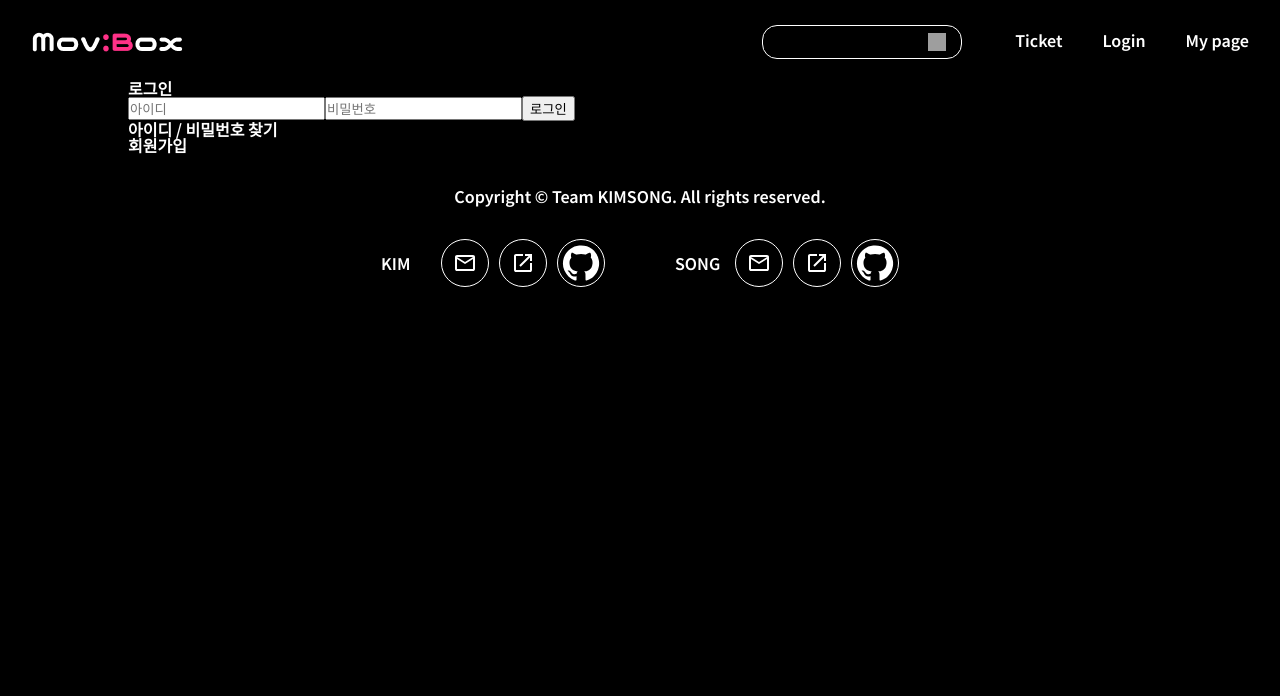
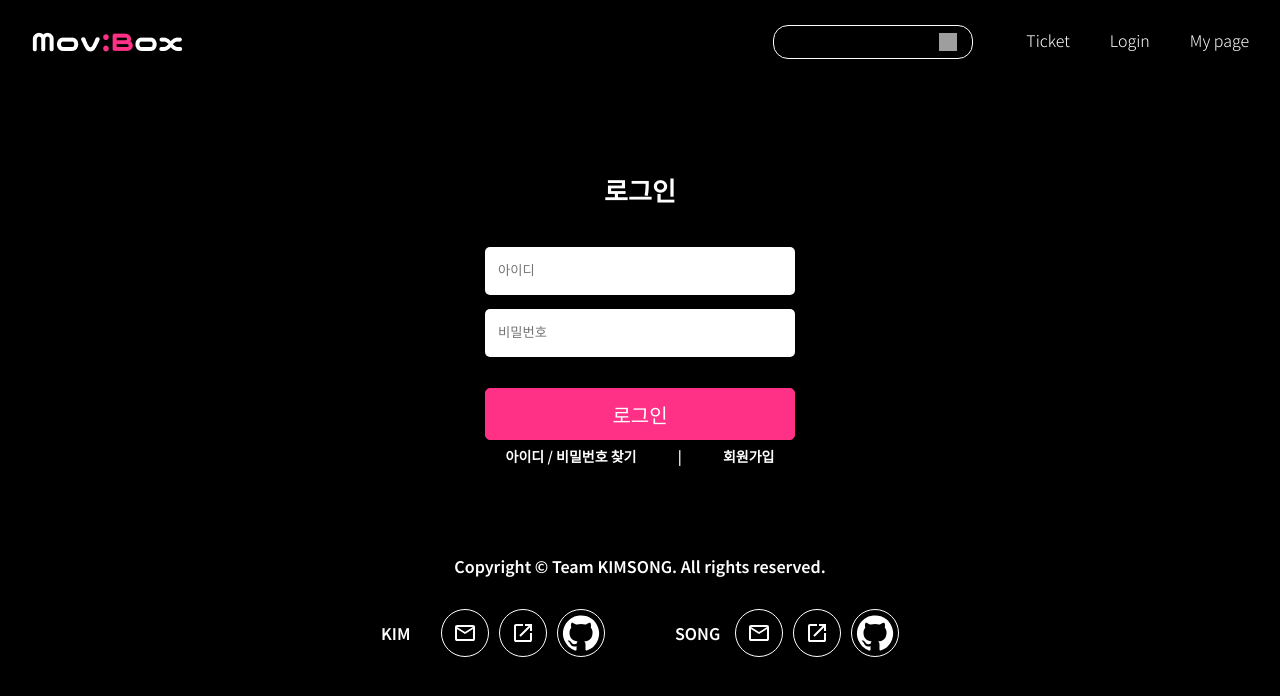
Before and after one commit to kimziyeon/movBox, a Next.js app: page /login in a window 1280 px wide. Shown: the top 696 px of the page. Built offline with nearby package versions, Linux system fonts and the light colour scheme; grey boxes are pictures that could not be loaded.

Commit message:
로그인 페이지 작업

```diff
--- a/src/comp/UIUX/Login.jsx
+++ b/src/comp/UIUX/Login.jsx
@@ -7,10 +7,11 @@ function Login(props) {
             <form className='login_space'>
                 <input type="text" placeholder='아이디'/>
                 <input type="text" placeholder='비밀번호' />
-                <button>로그인</button>
+                <button className='btn'>로그인</button>
             </form>
             <div className='personal_info'>
                 <p>아이디 / 비밀번호 찾기</p>
+                <p>|</p>
                 <p>회원가입</p>
             </div>
         </div>
--- a/src/comp/style/common.scss
+++ b/src/comp/style/common.scss
@@ -5,7 +5,6 @@
 body {
     background-color: black;
     color: white;
-    margin-top: 80px;
 }
 
 @media screen and (min-width : 1024px) {
--- a/src/comp/style/header.scss
+++ b/src/comp/style/header.scss
@@ -92,7 +92,7 @@ header {
 
             a {
                 color: #fff;
-
+                font-weight: 300;
                 +a {
                     margin-left: 40px;
                 }
@@ -142,6 +142,7 @@ header {
                     border-radius: 15px;
                     font-size: 14px;
                     color: var(--mov_pink);
+                    font-weight: 300;
                 }
             }
 
@@ -149,7 +150,6 @@ header {
                 >a {
                     display: block;
                     font-size: 20px;
-
                     +a {
                         margin-top: 25px;
                     }
--- a/src/comp/style/login.scss
+++ b/src/comp/style/login.scss
@@ -0,0 +1,46 @@
+.login{
+    margin-top:177px;
+    margin-bottom: 60px;
+    // background-color: lime;
+    padding:0 32px;
+    h2{
+        text-align: center;
+        font-size: 26px;
+    }
+    .login_space{
+        margin-top: 44px;
+        input{
+            width:100%;
+            height:48px;
+            padding:10px 0 13px 13px;
+            border-radius: 5px;
+            border:none;
+            +input{
+                margin-top: 14px;
+            }
+        }
+        >.btn{
+            width:100%;
+            background-color: var(--mov_pink);
+            color:white;
+            margin-top:31px;
+        }
+    }
+    .personal_info{
+        display:flex;
+        justify-content: space-around;
+        margin-top: 9px;
+        p{
+            font-size: 14px;
+        }
+
+    }
+}
+
+@media screen and (min-width : 345px) {
+    .login{
+        max-width: 310px;
+        margin:177px auto 60px;
+        padding:0;
+    }
+}
```
